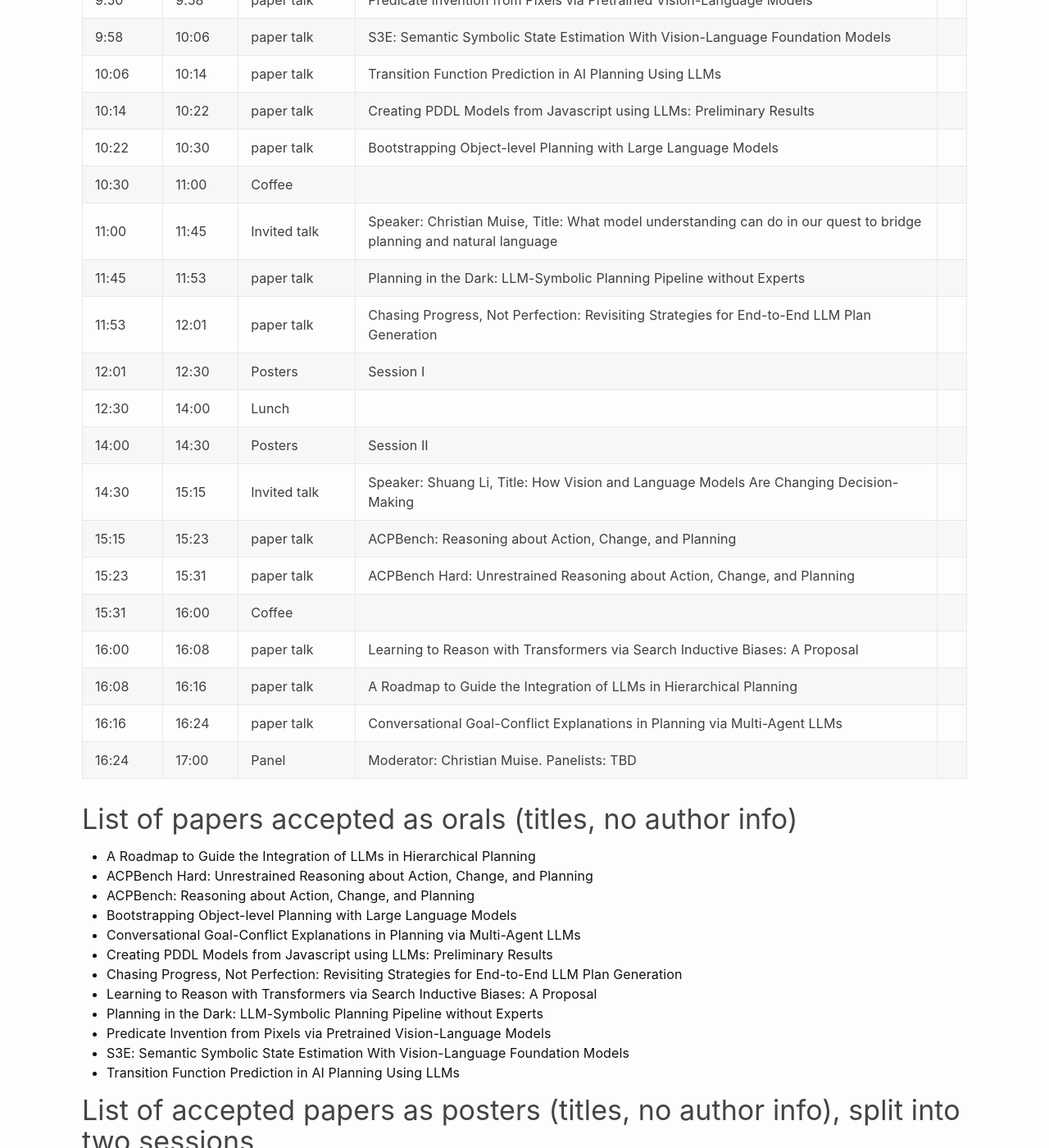
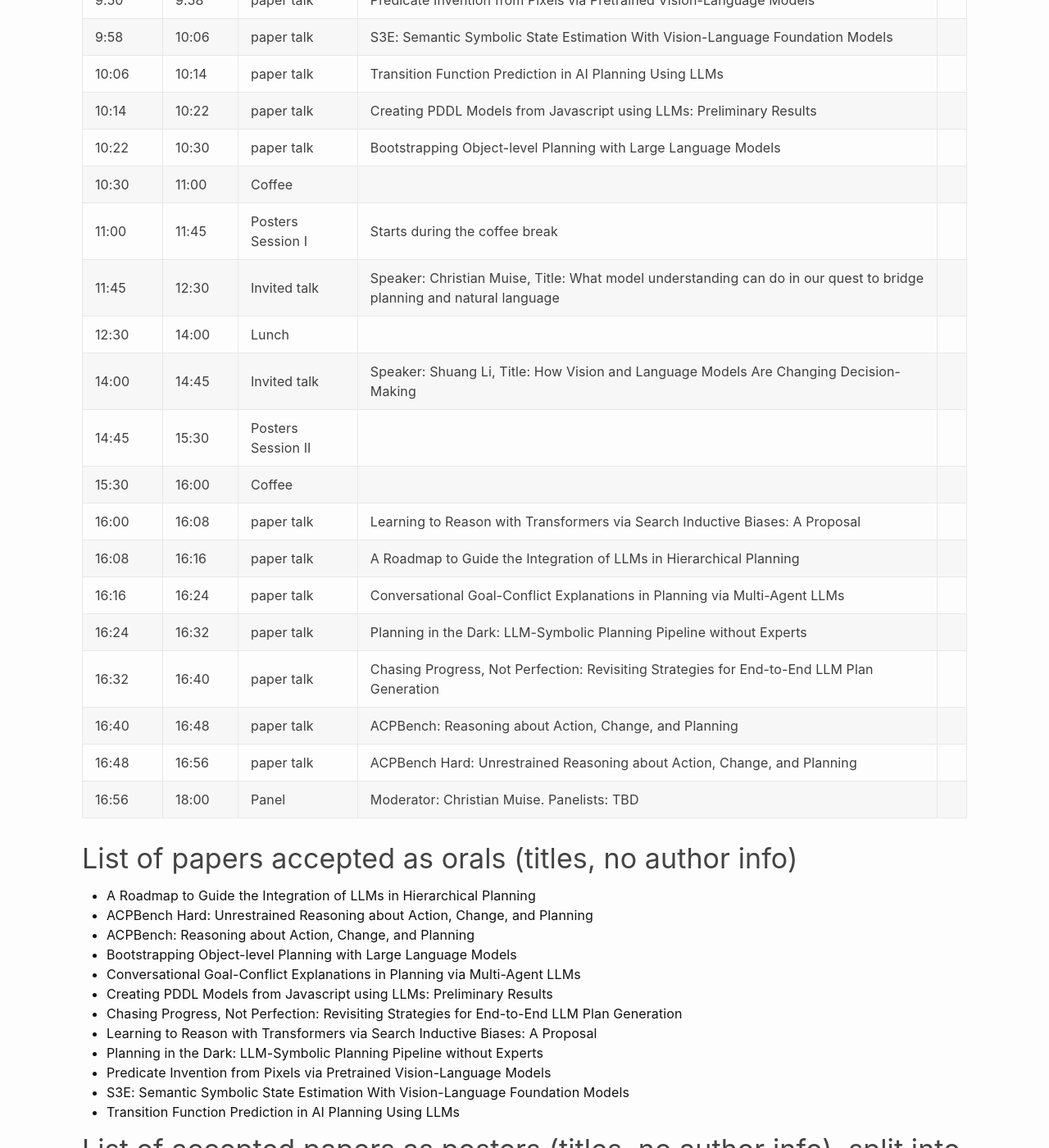
Before and after one commit to llmforplanning/llmforplanning.github.io, a Jekyll site: the page built from index.md, in a window 1280 px wide and 1400 px high, scrolled down 645 px. Shown: the whole window at 82% size. Built offline with Jekyll 4.4.1, drawn with Linux system fonts in a browser that asks for light colours.

Commit message:
Update index.md
Updated Schedule

```diff
--- a/index.md
+++ b/index.md
@@ -67,20 +67,20 @@ On the day of the event, make sure you have a team to manage different aspects,
 |10:14	|	10:22	|	paper talk	|	Creating PDDL Models from Javascript using LLMs: Preliminary Results	|
 |10:22	|	10:30	|	paper talk	|	Bootstrapping Object-level Planning with Large Language Models	|
 |10:30	|	11:00	|	Coffee	|		||
-|11:00	|	11:45	|	Invited talk	|	Speaker: Christian Muise, Title: What model understanding can do in our quest to bridge planning and natural language|
-|11:45	|	11:53	|	paper talk	|	Planning in the Dark: LLM-Symbolic Planning Pipeline without Experts	|
-|11:53	|	12:01	|	paper talk	|	Chasing Progress, Not Perfection: Revisiting Strategies for End-to-End LLM Plan Generation	|
-|12:01	|	12:30	|	Posters| Session I		|
+|11:00	|	11:45	|	Posters Session I	| Starts during the coffee break	|
+|11:45	|	12:30	|	Invited talk	|	Speaker: Christian Muise, Title: What model understanding can do in our quest to bridge planning and natural language|
 |12:30	|	14:00	|	Lunch	|		||
-|14:00	|	14:30	|	Posters| Session II		|
-|14:30	|	15:15	|	Invited talk	|	Speaker: Shuang Li, Title: How Vision and Language Models Are Changing Decision-Making	|
-|15:15	|	15:23	|	paper talk	|	ACPBench: Reasoning about Action, Change, and Planning	|
-|15:23	|	15:31	|	paper talk	|	ACPBench Hard: Unrestrained Reasoning about Action, Change, and Planning	|
-|15:31	|	16:00	|	Coffee	|		|
+|14:00	|	14:45	|	Invited talk	|	Speaker: Shuang Li, Title: How Vision and Language Models Are Changing Decision-Making	|
+|14:45	|	15:30	|	Posters Session II	|	|
+|15:30	|	16:00	|	Coffee	|		|
 |16:00	|	16:08	|	paper talk	|	Learning to Reason with Transformers via Search Inductive Biases: A Proposal	|
 |16:08	|	16:16	|	paper talk	|	A Roadmap to Guide the Integration of LLMs in Hierarchical Planning	|
 |16:16	|	16:24	|	paper talk	|	Conversational Goal-Conflict Explanations in Planning via Multi-Agent LLMs	|
-|16:24	|	17:00	|	Panel	|	Moderator: Christian Muise. Panelists: TBD	|
+|16:24	|	16:32	|	paper talk	|	Planning in the Dark: LLM-Symbolic Planning Pipeline without Experts	|
+|16:32	|	16:40	|	paper talk	|	Chasing Progress, Not Perfection: Revisiting Strategies for End-to-End LLM Plan Generation	|
+|16:40	|	16:48	|	paper talk	|	ACPBench: Reasoning about Action, Change, and Planning	|
+|16:48	|	16:56	|	paper talk	|	ACPBench Hard: Unrestrained Reasoning about Action, Change, and Planning	|
+|16:56	|	18:00	|	Panel	|	Moderator: Christian Muise. Panelists: TBD	|
 
 
 
```
